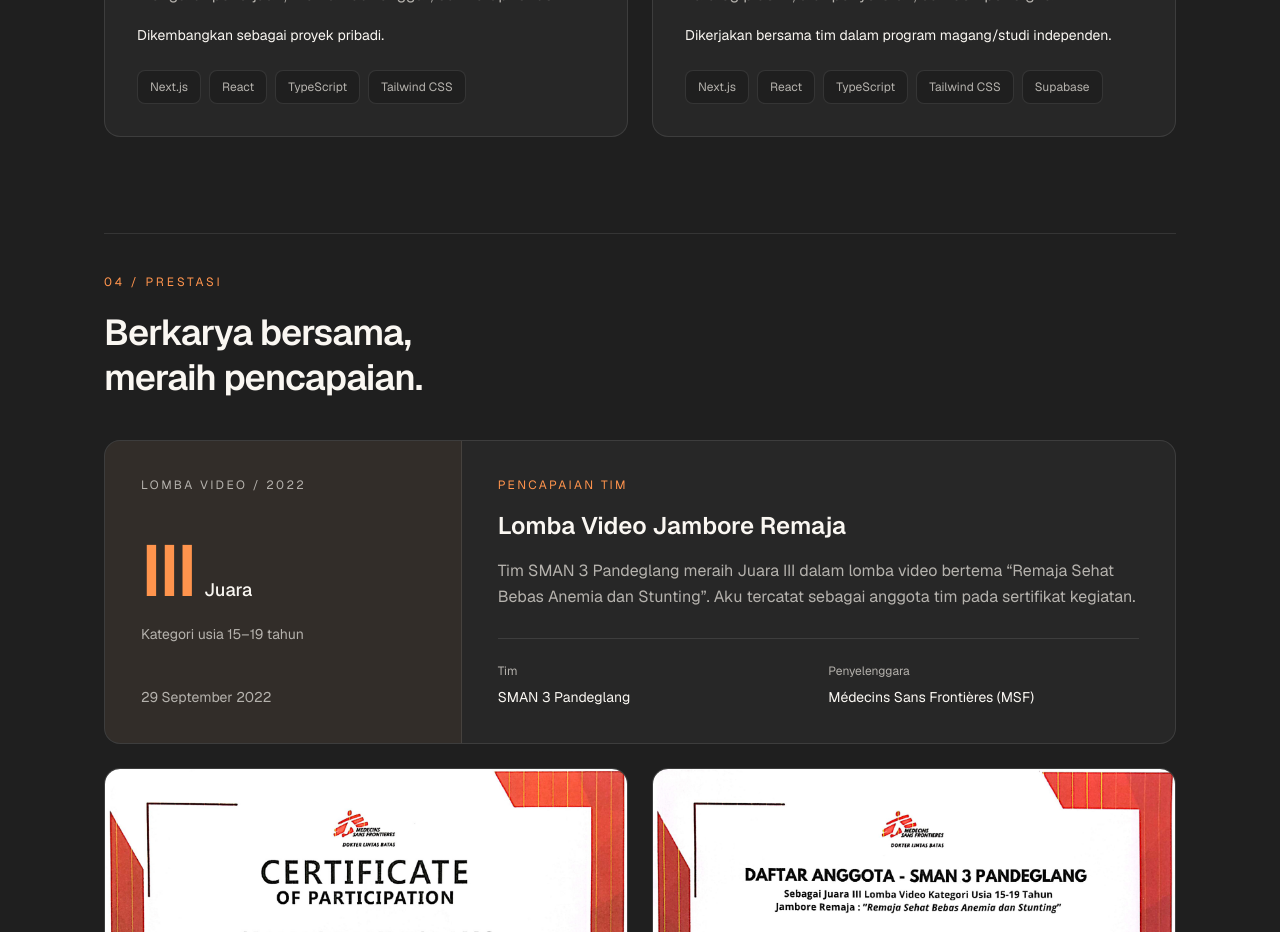
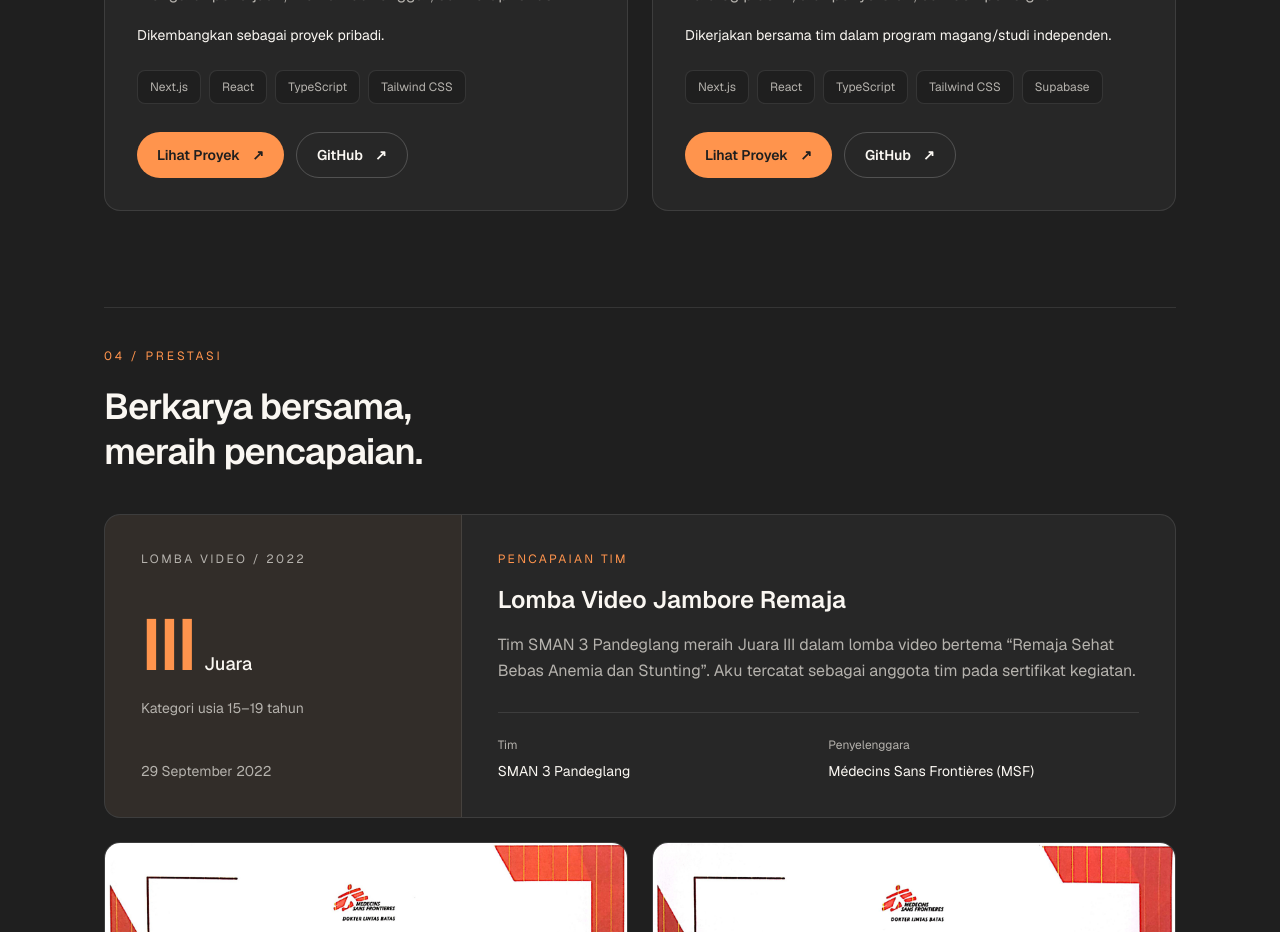
Before and after one commit to AryaAgungTriadi/Portofolio, a Next.js app: page / in a window 1280 px wide. Shown: the part 3040-3972 px from the top of the page. Built offline with nearby package versions, Linux system fonts and the light colour scheme.

Commit message:
Add live project and GitHub links for Taskly and Tradeplast

```diff
--- a/components/Projects.tsx
+++ b/components/Projects.tsx
@@ -7,6 +7,8 @@ const projects = [
     context: "Dikembangkan sebagai proyek pribadi.",
     stack: ["Next.js", "React", "TypeScript", "Tailwind CSS"],
     mark: "T.",
+    github: "https://github.com/AryaAgungTriadi/Taskly-Student-Task-Manager",
+    live: "https://taskly-student-task-manager.vercel.app/",
   },
   {
     name: "Tradeplast",
@@ -16,6 +18,8 @@ const projects = [
     context: "Dikerjakan bersama tim dalam program magang/studi independen.",
     stack: ["Next.js", "React", "TypeScript", "Tailwind CSS", "Supabase"],
     mark: "Tp.",
+    github: "https://github.com/ilhamaulnaaa/Kelompok-6-Web-Dev-UIUX_Tradeplast",
+    live: "https://kelompok-6-web-dev-uiux-tradeplast.vercel.app/",
   },
 ];
 
@@ -43,6 +47,10 @@ export default function Projects() {
                 <ul aria-label={"Teknologi " + project.name} className="mt-6 flex flex-wrap gap-2">
                   {project.stack.map((technology) => <li key={technology} className="rounded-lg border border-white/10 bg-background px-3 py-2 text-xs text-muted">{technology}</li>)}
                 </ul>
+                <div className="mt-7 flex flex-wrap gap-3">
+                  <a href={project.live} target="_blank" rel="noopener noreferrer" className="inline-flex min-h-11 items-center gap-3 rounded-full bg-accent px-5 py-3 text-sm font-semibold text-background transition-colors hover:bg-accent-hover" aria-label={`Lihat proyek ${project.name} (tab baru)`}>Lihat Proyek <span aria-hidden="true">↗</span></a>
+                  <a href={project.github} target="_blank" rel="noopener noreferrer" className="inline-flex min-h-11 items-center gap-3 rounded-full border border-white/20 px-5 py-3 text-sm font-semibold transition-colors hover:border-accent hover:text-accent" aria-label={`GitHub ${project.name} (tab baru)`}>GitHub <span aria-hidden="true">↗</span></a>
+                </div>
               </div>
             </article>
           ))}
```
